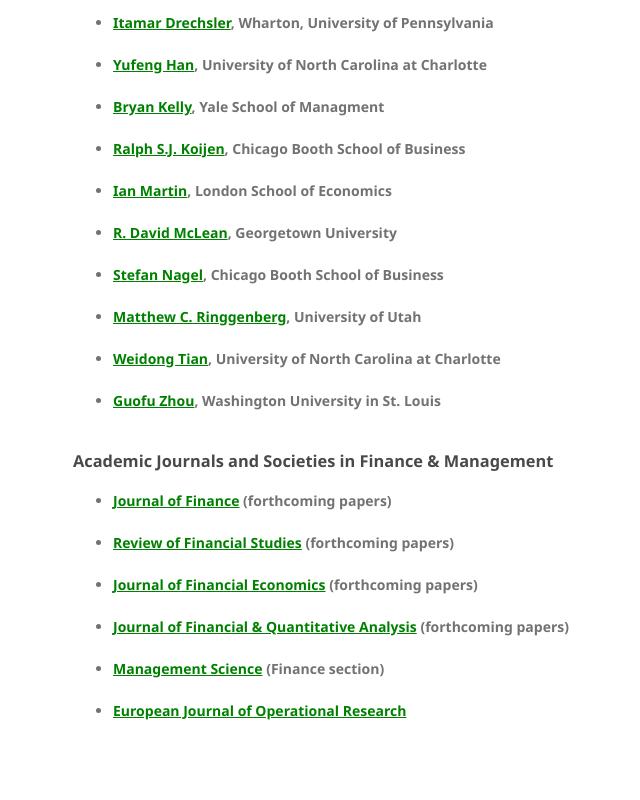
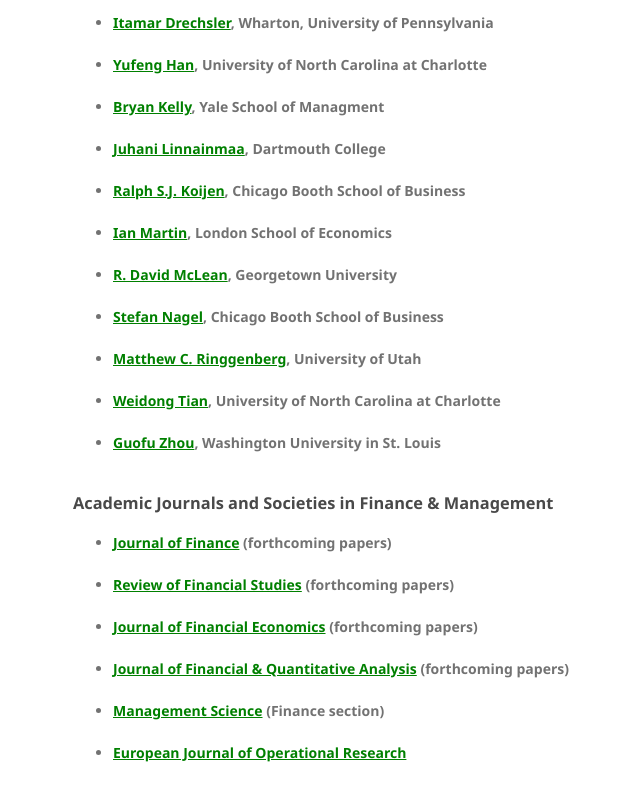
Before and after one commit to JacquesYL/jacquesyl.github.io, a plain HTML site: page links.html in a window 1280 px wide. Shown: the part 814-1614 px from the top of the page, without its empty margins (397-1037 px from the left). Drawn offline with Linux system fonts and the light colour scheme; a script that the page names is missing; a web font is replaced by a local one.

Commit message:
Add files via upload

```diff
--- a/links.html
+++ b/links.html
@@ -130,6 +130,8 @@
 
     <li> <a style= "text-decoration: underline; margin:0; font-size:100%; font-weight:bold"  href="https://www.bryankellyacademic.org/" target="_blank">Bryan Kelly</a><a style="margin:0; font-size:100%; font-weight:bold; color: inherit">, Yale School of Managment</a> </li><br>
 
+    <li> <a style= "text-decoration: underline; margin:0; font-size:100%; font-weight:bold"  href="http://jlinnainmaa.com/index.html" target="_blank">Juhani Linnainmaa</a><a style="margin:0; font-size:100%; font-weight:bold; color: inherit">, Dartmouth College</a> </li><br>
+
     <li> <a style= "text-decoration: underline; margin:0; font-size:100%; font-weight:bold"  href="https://www.koijen.net/index.html" target="_blank">Ralph S.J. Koijen</a><a style="margin:0; font-size:100%; font-weight:bold; color: inherit">, Chicago Booth School of Business</a> </li><br>
 
     <li> <a style="text-decoration: underline; margin:0; font-size:100%; font-weight:bold"  href="https://personal.lse.ac.uk/martiniw/" target="_blank">Ian Martin</a><a style="margin:0; font-size:100%; font-weight:bold; color: inherit">, London School of Economics</a> <br> </li> <br>
```
